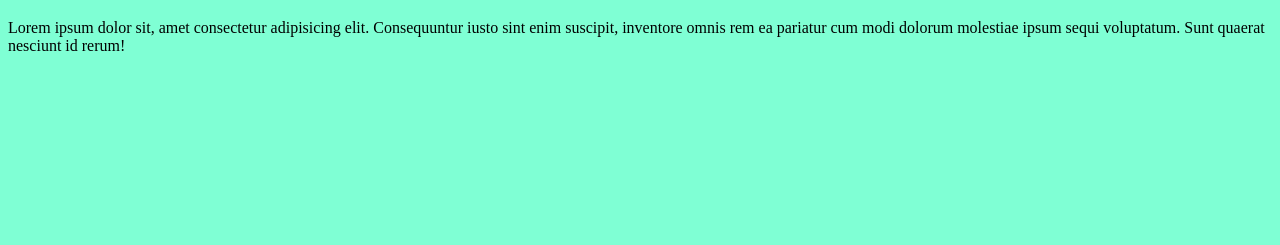
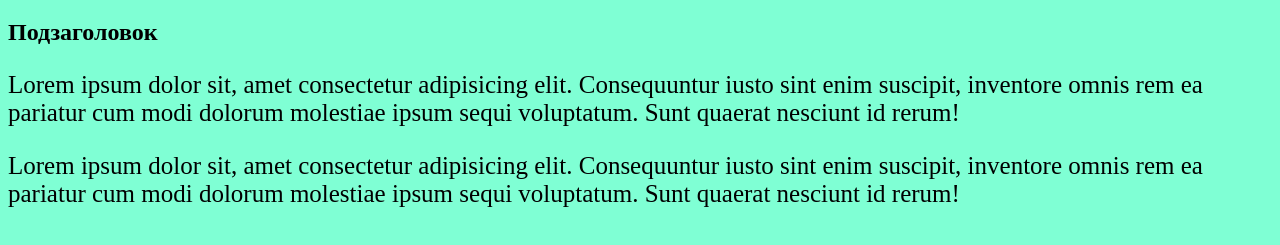
Before and after one commit to Matrix-Wizard/test2020a, a plain HTML site: page index.html in a window 1280 px wide. Shown: the part 61-306 px from the top of the page. Drawn offline with Linux system fonts and the light colour scheme.

Commit message:
Первые изменения

```diff
--- a/css/style.css
+++ b/css/style.css
@@ -1,3 +1,6 @@
 body {
   background-color: aquamarine;
 }
+p {
+  font-size: 25px;
+}
--- a/index.html
+++ b/index.html
@@ -8,6 +8,8 @@
 </head>
 <body>
   <h1>Test yourself</h1>
+  <h2>Подзаголовок</h2>
+  <p>Lorem ipsum dolor sit, amet consectetur adipisicing elit. Consequuntur iusto sint enim suscipit, inventore omnis rem ea pariatur cum modi dolorum molestiae ipsum sequi voluptatum. Sunt quaerat nesciunt id rerum!</p>
   <p>Lorem ipsum dolor sit, amet consectetur adipisicing elit. Consequuntur iusto sint enim suscipit, inventore omnis rem ea pariatur cum modi dolorum molestiae ipsum sequi voluptatum. Sunt quaerat nesciunt id rerum!</p>
 </body>
 </html>
```
